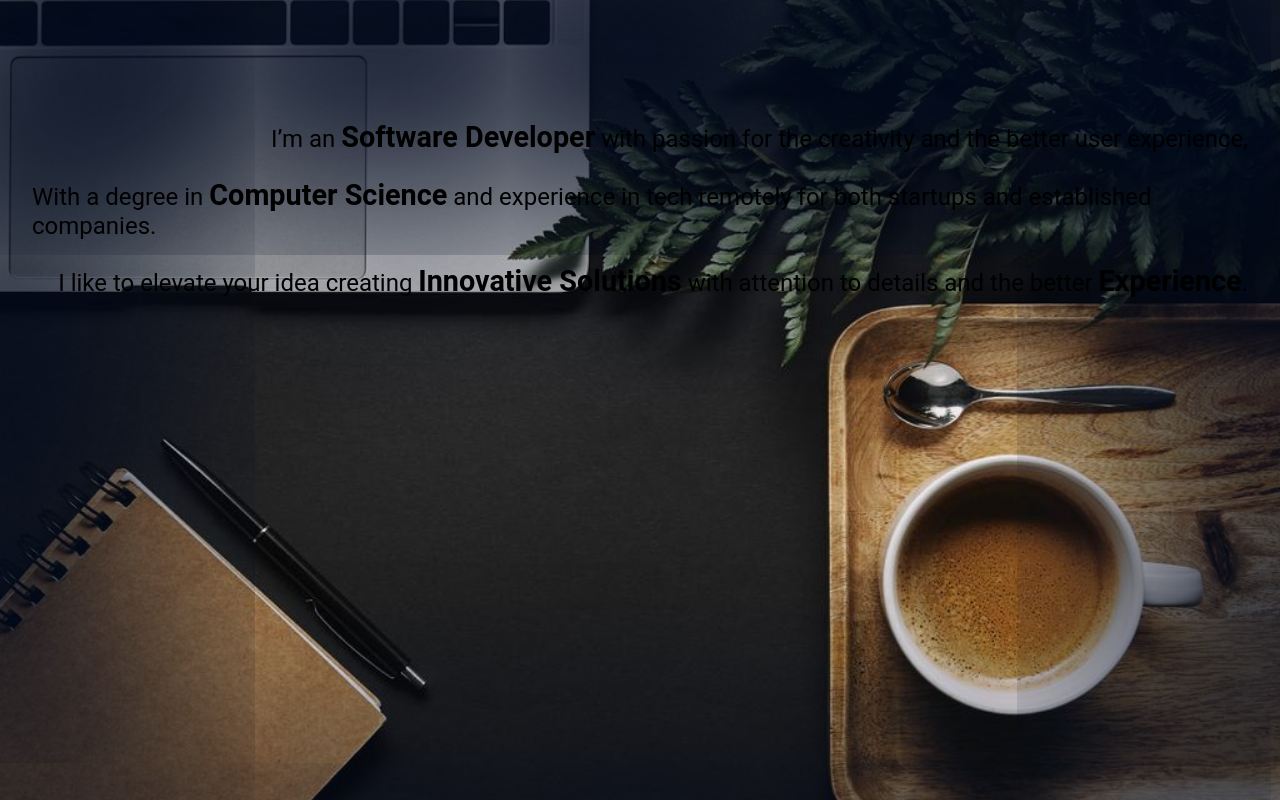
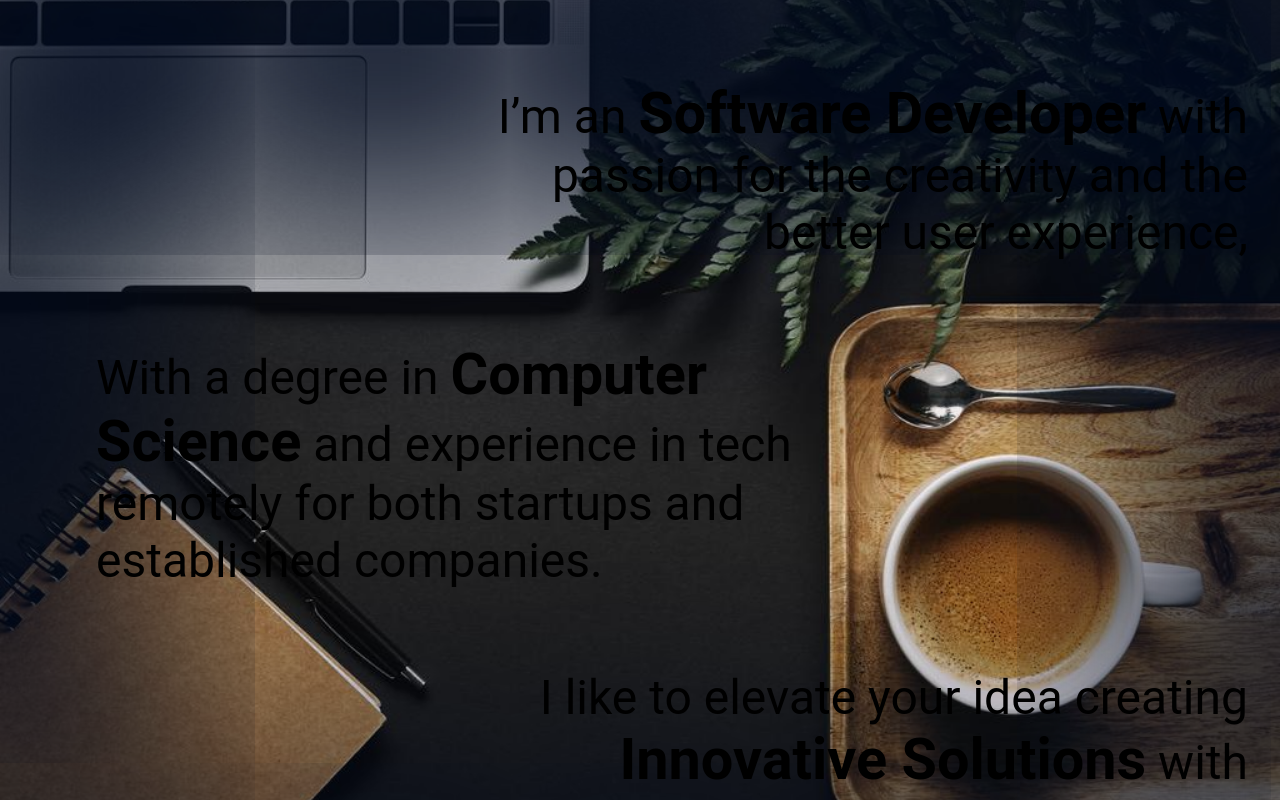
Before and after one commit to Cjescalona1/Portfolio, a Next.js app: page /about in a window 1280 px wide. Built offline with nearby package versions, Linux system fonts and the light colour scheme.

Commit message:
about desktop

```diff
--- a/src/styles/About.module.css
+++ b/src/styles/About.module.css
@@ -28,5 +28,26 @@
 
 .expDesc2{
   text-align: start;
+}
 
+.hide{ display: none;}
+
+@media screen and (min-width: 800px) {
+  .wrapper{
+    padding: 0;
+  }
+
+  .wrapper>*{
+    font-size: clamp(1.5rem, 10vw, 3rem);
+    margin-top: clamp(1rem, 10vw, 5rem);
+    width: 60vw;
+  }
+  .expDesc1 , .expDesc3{
+    position: relative;
+    left: 10em;
+  }
+  .expDesc2{
+
+    margin-left: 2em;
+  }
 }
```
Also changed, not shown: src/pages/about.tsx (+6 -1 lines).
